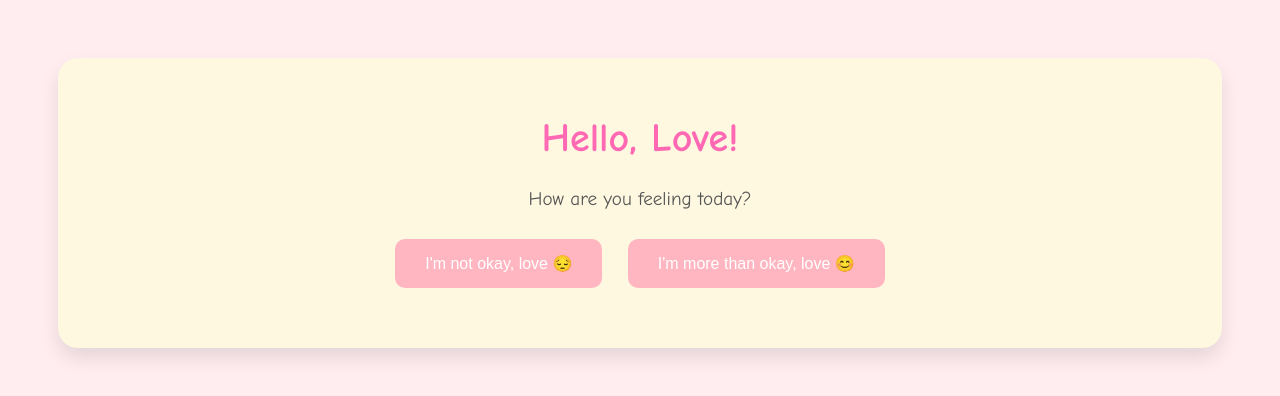
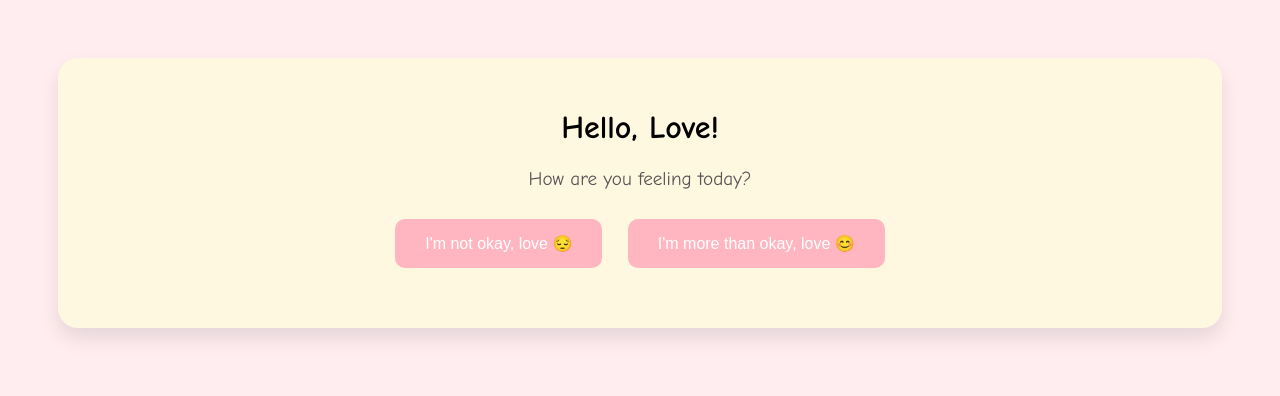
Before and after one commit to ykeahumpy/Asking-her-on-a-date, a website: page index.html in a window 1280 px wide. Drawn offline with Linux system fonts and the light colour scheme.

Commit message:
Update date_style.css

```diff
--- a/date_style.css
+++ b/date_style.css
@@ -12,7 +12,7 @@ body {
     box-shadow: 0px 10px 20px rgba(0, 0, 0, 0.1);
 }
 
-h1 {
+h3 {
     font-size: 2.5rem;
     color: #FF69B4;
 }
```
